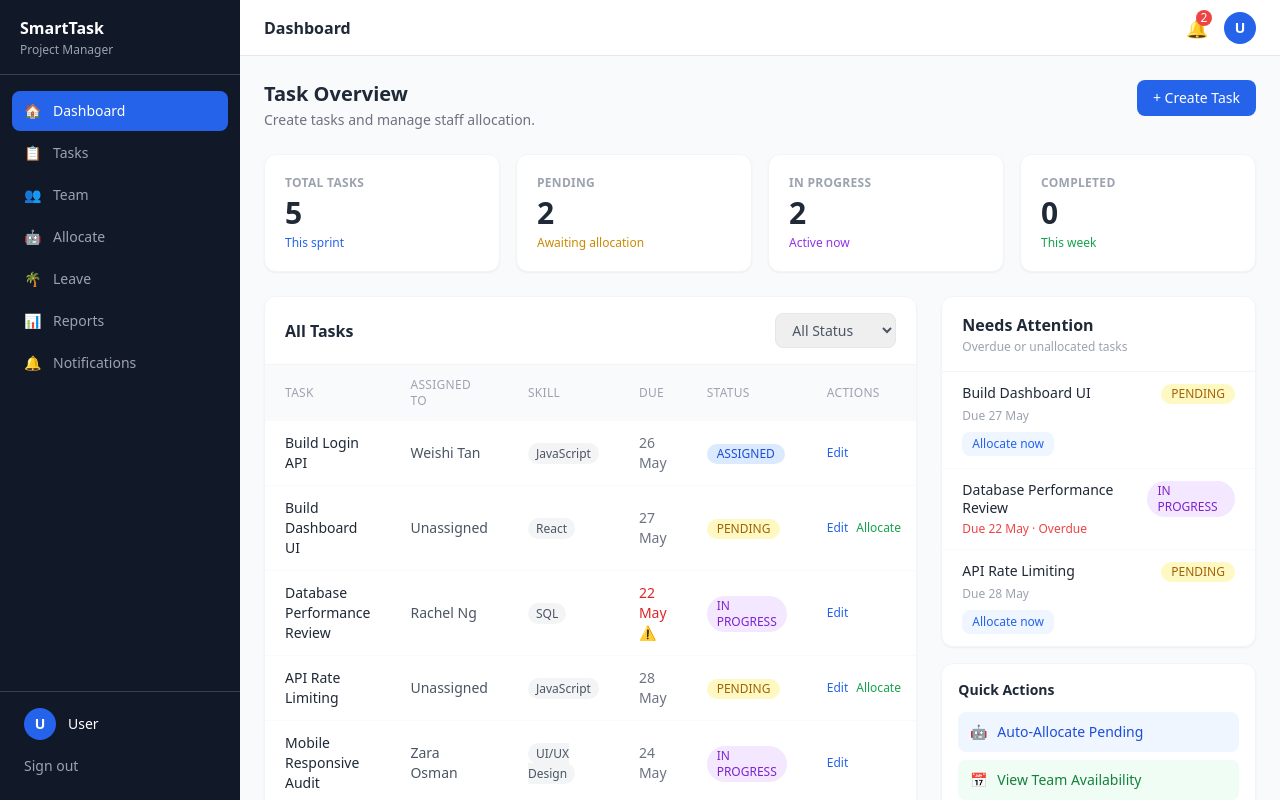
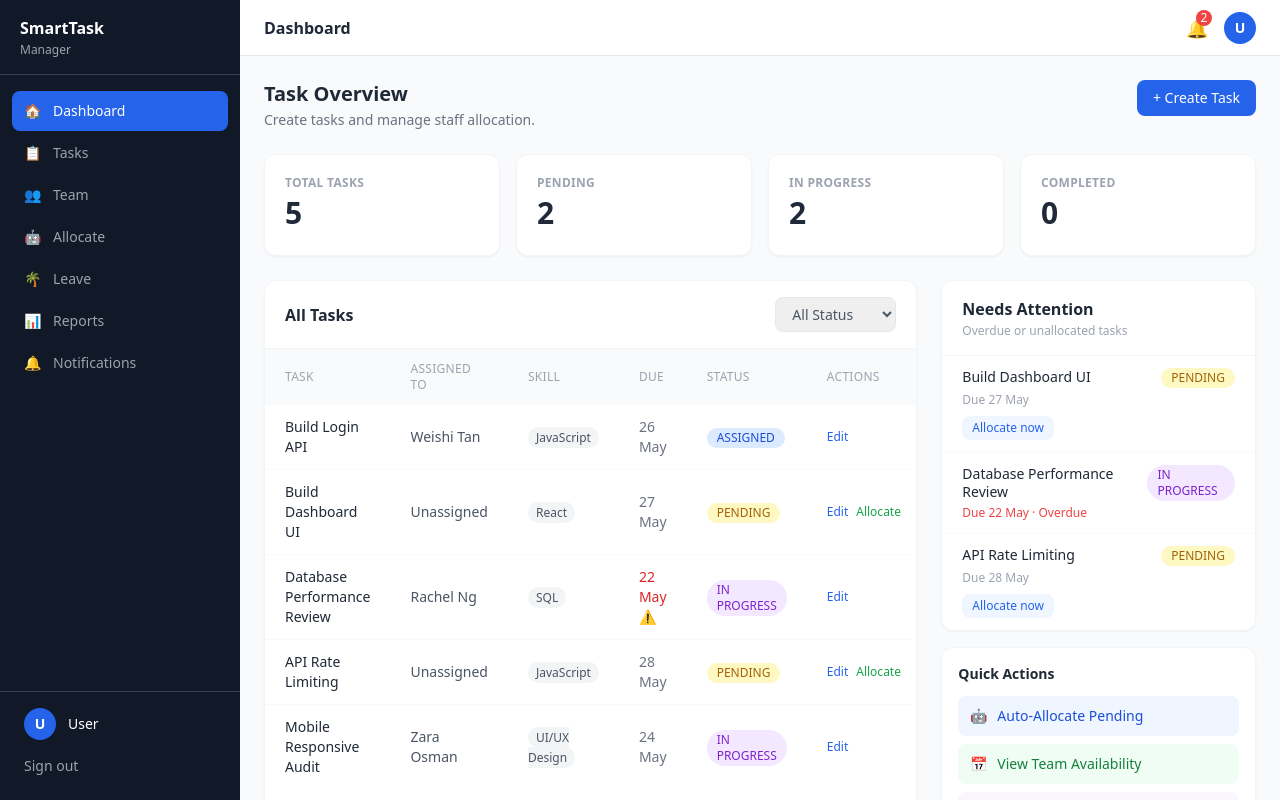
Before and after one commit to Bagelcraft/FYP-26-S2-42P-FYP, a React (Vite) app in the folder client/: page /pm in a window 1280 px wide. Built offline with nearby package versions, Linux system fonts and the light colour scheme; no server answers.

Commit message:
Renamed Project Manager to Manager to follow storyboard

```diff
--- a/client/src/App.jsx
+++ b/client/src/App.jsx
@@ -21,7 +21,7 @@ import Skills from './pages/org-admin/Skills';
 import OrgAdminNotifications from './pages/org-admin/OrgAdminNotifications';
 import StaffRoles from './pages/org-admin/StaffRoles';
 
-// Project Manager
+// Manager
 import PMDashboard from './pages/pm/PMDashboard';
 import Tasks from './pages/pm/Tasks';
 import Allocate from './pages/pm/Allocate';
@@ -69,7 +69,7 @@ export default function App() {
           <Route path="/org-admin/roles" element={<StaffRoles />} />
           <Route path="/org-admin/notifications" element={<OrgAdminNotifications />} />
 
-          {/* Project Manager */}
+          {/* Manager */}
           <Route path="/pm" element={<PMDashboard />} />
           <Route path="/pm/tasks" element={<Tasks />} />
           <Route path="/pm/allocate" element={<Allocate />} />
--- a/client/src/pages/Login.jsx
+++ b/client/src/pages/Login.jsx
@@ -22,7 +22,7 @@ export default function Login() {
   const DEV_USERS = [
     { label: 'System Admin',    icon: '🛡️', user_type: 'SYSTEM_ADMIN',     email: 'admin@system.com',       full_name: 'Daniel Tan',   userId: 1, organisationId: null },
     { label: 'Org Admin',       icon: '🏢', user_type: 'ORG_ADMIN',         email: 'orgadmin@techcorp.com',  full_name: 'Alson Lim',    userId: 2, organisationId: 1 },
-    { label: 'Project Manager', icon: '📋', user_type: 'PROJECT_MANAGER',   email: 'pm@techcorp.com',        full_name: 'Basil Hia',    userId: 3, organisationId: 1 },
+    { label: 'Manager', icon: '📋', user_type: 'PROJECT_MANAGER',   email: 'pm@techcorp.com',        full_name: 'Basil Hia',    userId: 3, organisationId: 1 },
     { label: 'Perm Worker',     icon: '👷', user_type: 'PERMANENT_WORKER',  email: 'worker@techcorp.com',    full_name: 'Weishi Tan',   userId: 5, organisationId: 1 },
     { label: 'Temp Worker',     icon: '🔧', user_type: 'TEMPORARY_WORKER',  email: 'tempworker@techcorp.com',full_name: 'Rachel Ng',    userId: 6, organisationId: 1 },
   ];
--- a/client/src/pages/org-admin/Staff.jsx
+++ b/client/src/pages/org-admin/Staff.jsx
@@ -6,7 +6,7 @@ import { ORG_ADMIN_NAV } from './nav';
 const TYPE_BADGE = {
   PERMANENT_WORKER: { label: 'Permanent',       color: 'bg-blue-100 text-blue-700' },
   TEMPORARY_WORKER: { label: 'Temporary',       color: 'bg-orange-100 text-orange-700' },
-  PROJECT_MANAGER:  { label: 'Project Manager', color: 'bg-purple-100 text-purple-700' },
+  PROJECT_MANAGER:  { label: 'Manager', color: 'bg-purple-100 text-purple-700' },
   ORG_ADMIN:        { label: 'Org Admin',       color: 'bg-green-100 text-green-700' },
 };
 
@@ -108,7 +108,7 @@ export default function Staff() {
             <option value="ALL">All Types</option>
             <option value="PERMANENT_WORKER">Permanent</option>
             <option value="TEMPORARY_WORKER">Temporary</option>
-            <option value="PROJECT_MANAGER">Project Manager</option>
+            <option value="PROJECT_MANAGER">Manager</option>
             <option value="ORG_ADMIN">Org Admin</option>
           </select>
         </div>
@@ -201,7 +201,7 @@ export default function Staff() {
                     className="w-full border border-gray-200 rounded-lg px-3 py-2 text-sm focus:outline-none focus:ring-2 focus:ring-primary-500">
                     <option value="PERMANENT_WORKER">Permanent Worker</option>
                     <option value="TEMPORARY_WORKER">Temporary Worker</option>
-                    <option value="PROJECT_MANAGER">Project Manager</option>
+                    <option value="PROJECT_MANAGER">Manager</option>
                     <option value="ORG_ADMIN">Org Admin</option>
                   </select>
                 </div>
--- a/client/src/pages/pm/Allocate.jsx
+++ b/client/src/pages/pm/Allocate.jsx
@@ -20,7 +20,7 @@ export default function Allocate() {
   const [allocating, setAllocating] = useState(null);
 
   return (
-    <DashboardLayout navItems={PM_NAV} roleLabel="Project Manager">
+    <DashboardLayout navItems={PM_NAV} roleLabel="Manager">
       <div className="space-y-6">
         <div className="flex items-start justify-between">
           <div>
--- a/client/src/pages/pm/PMDashboard.jsx
+++ b/client/src/pages/pm/PMDashboard.jsx
@@ -14,7 +14,7 @@ const needsAttention = mockTasks.filter((t) => t.overdue || t.status === 'PENDIN
 
 export default function PMDashboard() {
   return (
-    <DashboardLayout navItems={PM_NAV} roleLabel="Project Manager">
+    <DashboardLayout navItems={PM_NAV} roleLabel="Manager">
       <div className="space-y-6">
         <div className="flex items-start justify-between">
           <div>
@@ -29,10 +29,10 @@ export default function PMDashboard() {
         {/* Stats */}
         <div className="grid grid-cols-2 lg:grid-cols-4 gap-4">
           {[
-            { label: 'TOTAL TASKS', value: '5', delta: 'This sprint', color: 'text-blue-600' },
-            { label: 'PENDING', value: '2', delta: 'Awaiting allocation', color: 'text-yellow-600' },
-            { label: 'IN PROGRESS', value: '2', delta: 'Active now', color: 'text-purple-600' },
-            { label: 'COMPLETED', value: '0', delta: 'This week', color: 'text-green-600' },
+            { label: 'TOTAL TASKS', value: '5', color: 'text-blue-600' },
+            { label: 'PENDING', value: '2', color: 'text-yellow-600' },
+            { label: 'IN PROGRESS', value: '2', color: 'text-purple-600' },
+            { label: 'COMPLETED', value: '0', color: 'text-green-600' },
           ].map((s) => (
             <div key={s.label} className="bg-white rounded-xl border border-gray-100 shadow-sm p-5">
               <p className="text-xs font-semibold uppercase tracking-wide text-gray-400">{s.label}</p>
--- a/client/src/pages/pm/PMNotifications.jsx
+++ b/client/src/pages/pm/PMNotifications.jsx
@@ -10,7 +10,7 @@ const mockNotifications = [
 
 export default function PMNotifications() {
   return (
-    <DashboardLayout navItems={PM_NAV} roleLabel="Project Manager">
+    <DashboardLayout navItems={PM_NAV} roleLabel="Manager">
       <div className="space-y-6">
         <div className="flex items-start justify-between">
           <div>
--- a/client/src/pages/pm/Reports.jsx
+++ b/client/src/pages/pm/Reports.jsx
@@ -10,7 +10,7 @@ const staffHours = [
 
 export default function Reports() {
   return (
-    <DashboardLayout navItems={PM_NAV} roleLabel="Project Manager">
+    <DashboardLayout navItems={PM_NAV} roleLabel="Manager">
       <div className="space-y-6">
         <div>
           <h2 className="text-xl font-bold text-gray-800">Reports</h2>
--- a/client/src/pages/pm/Tasks.jsx
+++ b/client/src/pages/pm/Tasks.jsx
@@ -22,7 +22,7 @@ export default function Tasks() {
   });
 
   return (
-    <DashboardLayout navItems={PM_NAV} roleLabel="Project Manager">
+    <DashboardLayout navItems={PM_NAV} roleLabel="Manager">
       <div className="space-y-6">
         <div className="flex items-start justify-between">
           <div>
```
